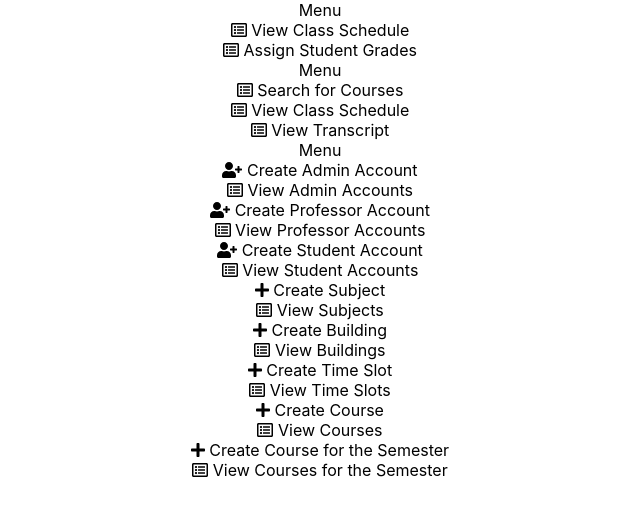
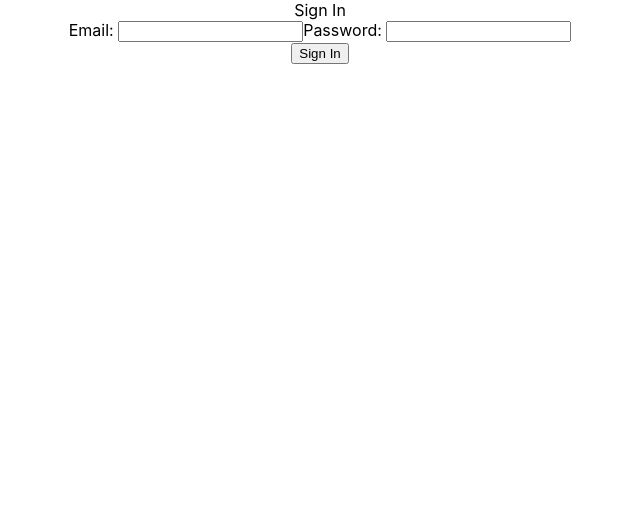
Before and after one commit to msgallant/University-React-App, a React (Create React App) app: page / in a window 1280 px wide. Shown: the top 516 px of the page, without its empty margins (320-960 px from the left). Built offline with nearby package versions, Linux system fonts and the light colour scheme; data requests are answered from the project's data file.

Commit message:
implement login functionality

```diff
--- a/db.json
+++ b/db.json
@@ -97,6 +97,15 @@
           "professor": "Dr. Luke Derek Farris (ldfarris@uni.com)",
           "location": "b2 room 4321",
           "id": 2
+        },
+        {
+          "name": "Painting",
+          "courseDesc": "Paint",
+          "subject": "Art",
+          "schedule": "9:00am - 10:00am on Monday, Tuesday, Friday ",
+          "professor": "Dr. Susan Lily Winter (slwinter@uni.com)",
+          "location": "b2 room 43",
+          "id": 1
         }
       ],
       "transcript": [
@@ -269,6 +278,56 @@
             }
           ],
           "id": "jag@uni.com"
+        },
+        {
+          "accountType": "Student Account",
+          "firstName": "Julian",
+          "middleName": "Alberto",
+          "lastName": "Garnier",
+          "email": "jag@uni.com",
+          "password": "1",
+          "coursesRegisteredIn": [
+            {
+              "name": "Painting",
+              "courseDesc": "Paint",
+              "subject": "Art",
+              "schedule": "9:00am - 10:00am on Monday, Tuesday, Friday ",
+              "professor": "Dr. Susan Lily Winter (slwinter@uni.com)",
+              "location": "b2 room 43",
+              "id": 1
+            },
+            {
+              "name": "Canadian Society",
+              "courseDesc": "Description for Canadian Society",
+              "subject": "History",
+              "schedule": "9:00am - 10:00am on Monday, Tuesday, Friday ",
+              "professor": "Dr. Luke Derek Farris (ldfarris@uni.com)",
+              "location": "b2 room 4321",
+              "id": 2
+            },
+            {
+              "name": "Painting",
+              "courseDesc": "Paint",
+              "subject": "Art",
+              "schedule": "9:00am - 10:00am on Monday, Tuesday, Friday ",
+              "professor": "Dr. Susan Lily Winter (slwinter@uni.com)",
+              "location": "b2 room 43",
+              "id": 1
+            }
+          ],
+          "transcript": [
+            {
+              "name": "Painting",
+              "grade": "a",
+              "id": 1
+            },
+            {
+              "name": "Canadian Society",
+              "grade": null,
+              "id": 2
+            }
+          ],
+          "id": "jag@uni.com"
         }
       ],
       "id": 1
--- a/src/App.js
+++ b/src/App.js
@@ -1,14 +1,24 @@
 import './App.css';
-import MenuBar from './admin-components/MenuBar'
-import StudentMenuBar from './student-components/StudentMenuBar';
-import ProfessorMenuBar from './professor-components/ProfessorMenuBar';
+import { useState } from 'react';
+import SignIn from './login-components/SignIn';
+import MenuBarController from './login-components/MenuBarController';
 
 function App() {
+  const [userAccount, setUserAccount] = useState(null)
+
+  const onAccountRecieved = (loggedInAccount) => {
+    setUserAccount(loggedInAccount)
+  }
+
   return (
     <div className="App">
-      <ProfessorMenuBar></ProfessorMenuBar>
-      <StudentMenuBar></StudentMenuBar>
-      <MenuBar></MenuBar>
+      {userAccount == null &&
+        <SignIn onAccountRecieved={onAccountRecieved}></SignIn>
+      }
+      {userAccount != null &&
+        <MenuBarController loggedInAccount={userAccount}></MenuBarController>
+      }
+
     </div>
   );
 }
--- a/src/admin-components/MenuBar.js
+++ b/src/admin-components/AdminMenuBar.js
@@ -19,7 +19,7 @@ import {pageNames, pageNamesPrefixes, pageNamesSuffixes} from '../pageNames'
 
 
 
-const MenuBar = () => {
+const AdminMenuBar = ({loggedInAccount}) => {
 
     //order of lists cannot be changed but things can be added to list
     //"Admin Account, Student Account, Professor Account are the types of accounts that can be made"
@@ -209,4 +209,4 @@ const MenuBar = () => {
 }
 
 
-export default MenuBar
+export default AdminMenuBar
--- /dev/null
+++ b/src/login-components/MenuBarController.js
@@ -0,0 +1,31 @@
+import { pageNames, pageNamesPrefixes } from '../pageNames'
+import AdminMenuBar from '../admin-components/AdminMenuBar'
+import StudentMenuBar from '../student-components/StudentMenuBar';
+import ProfessorMenuBar from '../professor-components/ProfessorMenuBar';
+
+const MenuBarController = ({loggedInAccount}) => {
+    const profAccType = pageNames[2].substring(pageNamesPrefixes[0].length)
+    const studentAccType = pageNames[4].substring(pageNamesPrefixes[0].length)
+    const adminAccType = pageNames[0].substring(pageNamesPrefixes[0].length)
+
+    return (
+        <div>
+            {loggedInAccount.accountType === adminAccType &&
+                <AdminMenuBar loggedInAccount={loggedInAccount}></AdminMenuBar>
+            }
+
+            {loggedInAccount.accountType === studentAccType &&
+                <StudentMenuBar loggedInAccount={loggedInAccount}></StudentMenuBar>
+            }
+
+            {loggedInAccount.accountType === profAccType &&
+                <ProfessorMenuBar loggedInAccount={loggedInAccount}></ProfessorMenuBar>
+            }
+
+
+        </div>
+    )
+
+}
+
+export default MenuBarController
--- /dev/null
+++ b/src/login-components/SignIn.js
@@ -0,0 +1,67 @@
+import { useEffect, useState } from 'react'
+import { useDispatch, useSelector } from "react-redux";
+import { bindActionCreators } from "redux";
+import { accountActionCreators } from "../actions";
+
+const SignIn = ({ onAccountRecieved }) => {
+    const [email, setEmail] = useState('')
+    const [password, setPassword] = useState('')
+    const dispatch = useDispatch()
+    const { fetchAccounts } = bindActionCreators(accountActionCreators, dispatch)
+    const accounts = useSelector(state => state.accounts.items)
+
+    useEffect(() => {
+        fetchAccounts()
+    }, [])
+
+    const onSubmit = () => {
+        let accountExists = false
+        accounts.forEach(account => {
+            if (account.email === email) //account exists
+            {
+                accountExists = true
+                if (account.password === password)
+                {
+                    onAccountRecieved(account)
+                }
+                else{
+                    alert('Your password is incorrect')
+                    return
+                }
+
+            }
+
+        })
+        if (!accountExists)
+        {
+                alert('No account with this email address exists')
+                return
+        }
+    }
+
+    return (
+        <form onSubmit={onSubmit}>
+            <div>
+                <label>Sign In</label>
+            </div>
+            <label>Email: </label>
+            <input
+                    type='text'
+                    value={email}
+                    onChange={(e) => setEmail(e.target.value)}
+                    />
+
+            <label>Password: </label>
+            <input
+                    type='text'
+                    value={password}
+                    onChange={(e) => setPassword(e.target.value)}
+                    />
+            <div>
+                <input type='submit' value='Sign In' />
+            </div>
+        </form>
+    )
+}
+
+export default SignIn
--- a/src/professor-components/AssignGrades.js
+++ b/src/professor-components/AssignGrades.js
@@ -19,7 +19,6 @@ const AssignGrades = ({onComplete}) => {
     }, [])
 
     const onSubmit = () => {
-        console.log("form closed! submiting!")
         //going through all students registered in course
         selectedCourse.students.forEach(student => {
             //looking for a student transcript entry that matches this course
@@ -31,8 +30,6 @@ const AssignGrades = ({onComplete}) => {
                         if (student.id === finalGrade.studentID)
                         {
                             entry.grade = finalGrade.grade
-                            console.log("the updated studdent acc looks like: ")
-                            console.log(student)
                             updateAccount(student)
                         }
                     })
@@ -47,8 +44,6 @@ const AssignGrades = ({onComplete}) => {
         allCourses.forEach(course => {
             if (course.id === id)
             {
-                console.log("its a match@@")
-                console.log(course)
                 setSelectedCourse(course)
             }
         })
@@ -91,8 +86,7 @@ const AssignGrades = ({onComplete}) => {
 
             {selectedCourse != null && selectedCourse.students.length !== 0 &&
             <div>
-                {console.log("the students are:")}
-                {console.log(selectedCourse.students)}
+
                 <label >{selectedCourse.name}</label>
                 {makeEntryForms(selectedCourse.students)}
 
--- a/src/professor-components/ProfessorMenuBar.js
+++ b/src/professor-components/ProfessorMenuBar.js
@@ -4,7 +4,7 @@ import UserCourses from '../student-components/UserCourses';
 import AssignGrades from './AssignGrades';
 import { useState } from 'react';
 
-const ProfessorMenuBar = () => {
+const ProfessorMenuBar = ({loggedInAccount}) => {
     const [showThisPage, setShowThisPage] = useState('')
 
     const onClick = (pageName) => {
--- a/src/student-components/StudentMenuBar.js
+++ b/src/student-components/StudentMenuBar.js
@@ -8,7 +8,7 @@ import StudentTranscript from './StudentTranscript';
 
 //order of lists cannot be changed but things can be added to list
 //Can't have page name with same prefix and suffix
-const StudentMenuBar = () => {
+const StudentMenuBar = ({loggedInAccount}) => {
     const [showThisPage, setShowThisPage] = useState('')
 
 
```
